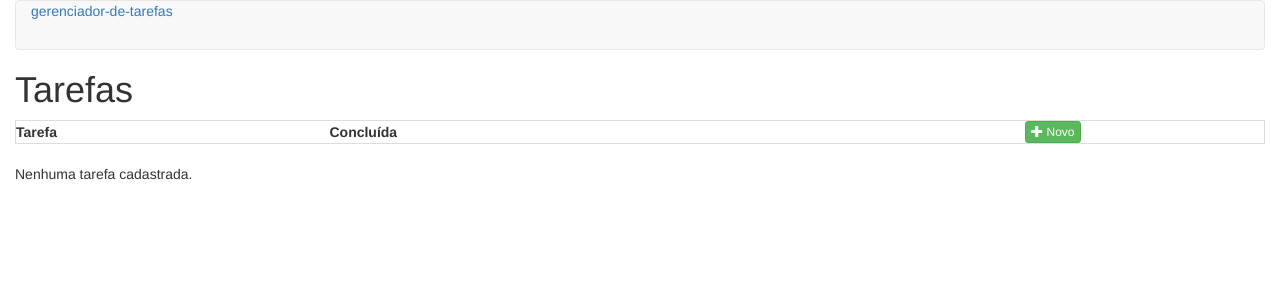
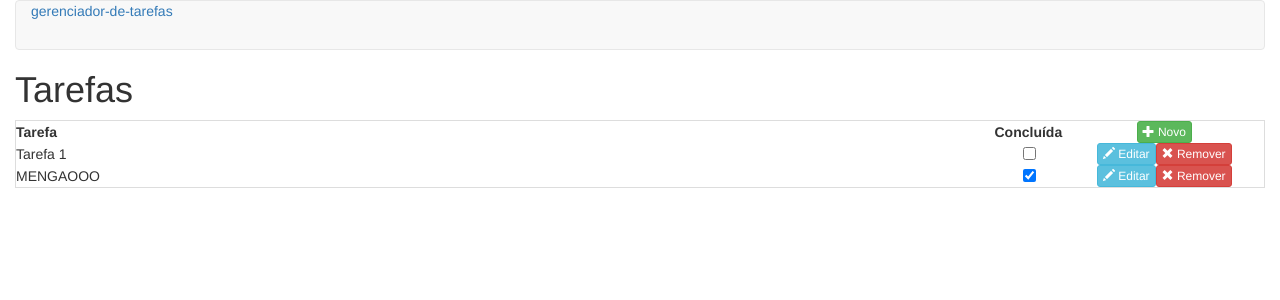
Before and after one commit to aires1294/-gerenciador-de-tarefas, an Angular app: page /tarefas/listar in a window 1280 px wide. Shown: the top 300 px of the page. Built offline with nearby package versions, Linux system fonts and the light colour scheme.

Commit message:
fix listar-tarefa.html

```diff
--- a/src/app/tarefas/listar/listar-tarefa.component.html
+++ b/src/app/tarefas/listar/listar-tarefa.component.html
@@ -13,14 +13,15 @@
   </th>
   </tr>
   <tr *ngFor="let tarefa of tarefas">
-    <td>
-      [class.success]="!tarefa.concluida"
+    <td
+      [class.success]="!tarefa.concluida">
       {{ tarefa.nome }}
     </td>
     <td style="width: 70px" class="text-center">
       <input
-        type="checkbox">
-        [value]="tarefas.id"
+        type="checkbox"
+        [value]="tarefa.id"
+        [checked]="tarefa.concluida">
     </td>
     <td class="text-center" style="width: 200px">
       <a
--- a/src/app/tarefas/listar/listar-tarefa.component.ts
+++ b/src/app/tarefas/listar/listar-tarefa.component.ts
@@ -15,6 +15,12 @@ export class ListarTarefaComponent implements OnInit {
 
   ngOnInit() {
       this.tarefas = this.listarTodos();
+      this.tarefas = [
+        new Tarefa(1, "Tarefa 1", false),
+        new Tarefa(2, "MENGAOOO", true),
+
+
+      ]
   }
 
   listarTodos(): Tarefa[] {
```
